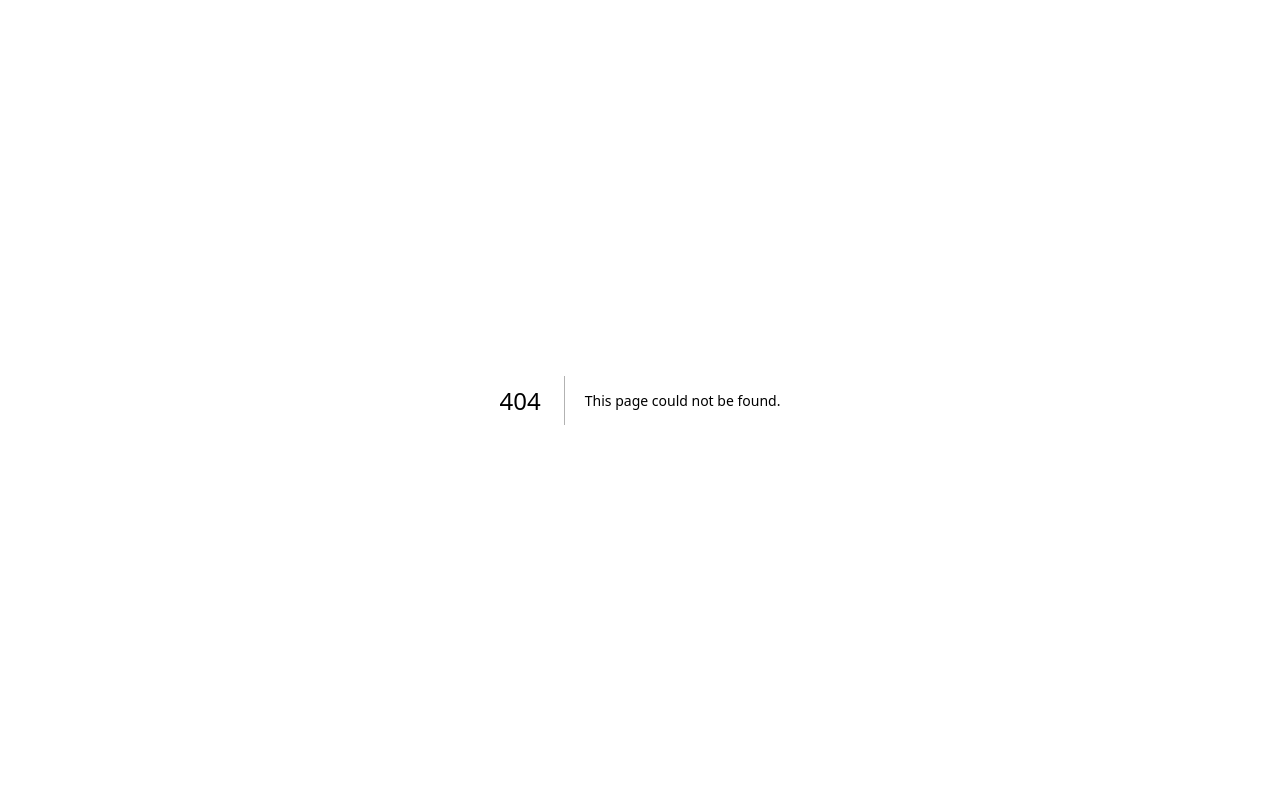
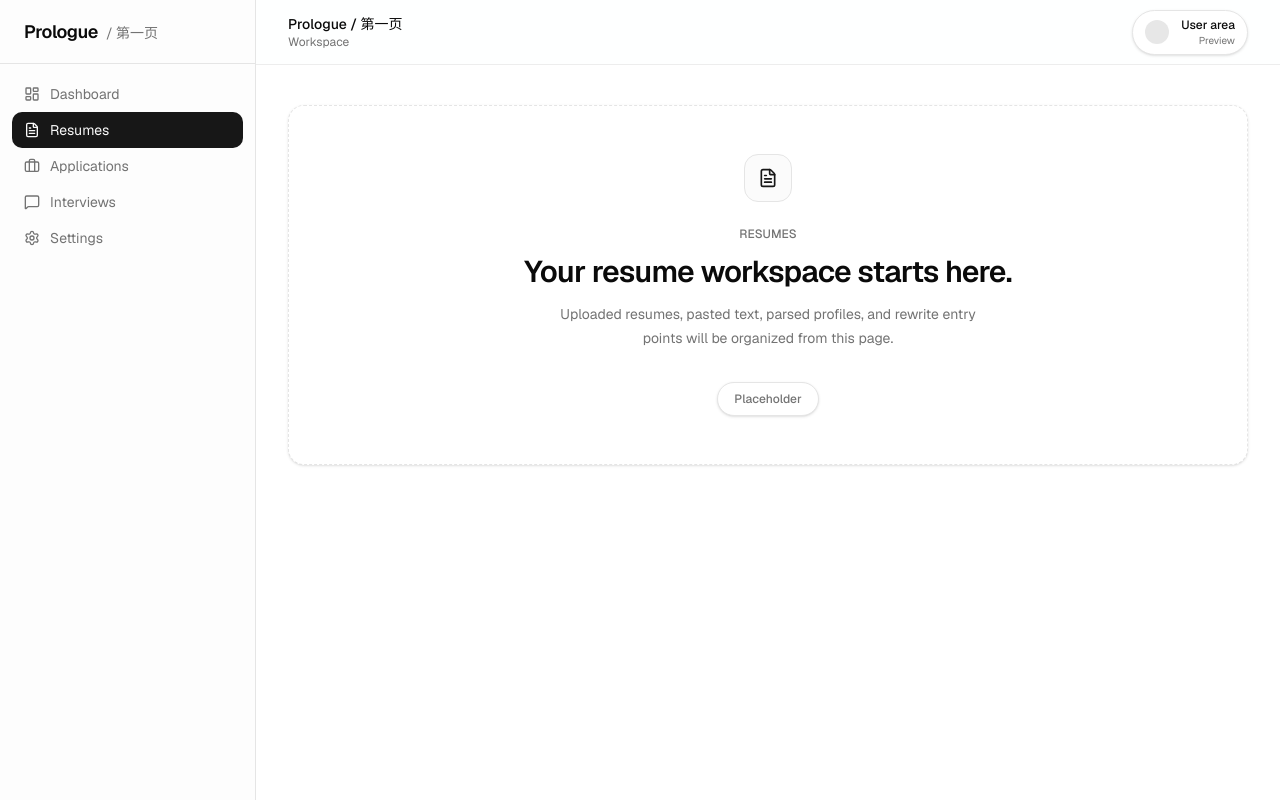
Before and after one commit to sketchp1ane/prologue-ai, a Next.js app: page /resumes in a window 1280 px wide. Before the commit this address had no page. Built offline with nearby package versions, Linux system fonts and the light colour scheme.

Commit message:
feat: add app shell placeholders

```diff
--- /dev/null
+++ b/app/(app)/applications/page.tsx
@@ -0,0 +1,15 @@
+import { Briefcase } from "lucide-react";
+
+import { EmptyState } from "@/components/app/EmptyState";
+
+export default function ApplicationsPage() {
+  return (
+    <EmptyState
+      icon={Briefcase}
+      eyebrow="Applications"
+      title="Application tracking starts here."
+      description="A calm board for companies, roles, stages, and job descriptions will sit behind this route as the workspace grows."
+      statusLabel="Placeholder"
+    />
+  );
+}
--- /dev/null
+++ b/app/(app)/dashboard/page.tsx
@@ -0,0 +1,15 @@
+import { LayoutDashboard } from "lucide-react";
+
+import { EmptyState } from "@/components/app/EmptyState";
+
+export default function DashboardPage() {
+  return (
+    <EmptyState
+      icon={LayoutDashboard}
+      eyebrow="Dashboard"
+      title="Your job-search command center will live here."
+      description="This overview will bring together application momentum, weekly progress, and the next best action in one focused surface."
+      statusLabel="Placeholder"
+    />
+  );
+}
--- /dev/null
+++ b/app/(app)/interviews/page.tsx
@@ -0,0 +1,15 @@
+import { MessageSquare } from "lucide-react";
+
+import { EmptyState } from "@/components/app/EmptyState";
+
+export default function InterviewsPage() {
+  return (
+    <EmptyState
+      icon={MessageSquare}
+      eyebrow="Interviews"
+      title="Interview notes will have their own quiet space."
+      description="Questions, reflections, and review summaries will be organized here once interview workflows are introduced."
+      statusLabel="Placeholder"
+    />
+  );
+}
--- /dev/null
+++ b/app/(app)/layout.tsx
@@ -0,0 +1,16 @@
+import { AppSidebar } from "@/components/app/AppSidebar";
+import { AppTopbar } from "@/components/app/AppTopbar";
+
+export default function WorkspaceLayout({ children }: Readonly<{ children: React.ReactNode }>) {
+  return (
+    <div className="min-h-screen bg-background text-foreground lg:grid lg:grid-cols-[16rem_1fr]">
+      <AppSidebar />
+      <div className="min-w-0">
+        <AppTopbar />
+        <main className="mx-auto w-full max-w-6xl px-5 py-8 sm:px-6 lg:px-8 lg:py-10">
+          {children}
+        </main>
+      </div>
+    </div>
+  );
+}
--- /dev/null
+++ b/app/(app)/resumes/page.tsx
@@ -0,0 +1,15 @@
+import { FileText } from "lucide-react";
+
+import { EmptyState } from "@/components/app/EmptyState";
+
+export default function ResumesPage() {
+  return (
+    <EmptyState
+      icon={FileText}
+      eyebrow="Resumes"
+      title="Your resume workspace starts here."
+      description="Uploaded resumes, pasted text, parsed profiles, and rewrite entry points will be organized from this page."
+      statusLabel="Placeholder"
+    />
+  );
+}
--- /dev/null
+++ b/app/(app)/settings/page.tsx
@@ -0,0 +1,15 @@
+import { Settings } from "lucide-react";
+
+import { EmptyState } from "@/components/app/EmptyState";
+
+export default function SettingsPage() {
+  return (
+    <EmptyState
+      icon={Settings}
+      eyebrow="Settings"
+      title="Workspace settings will stay tidy."
+      description="Account details, preferences, usage visibility, and AI configuration will live here when the app services are connected."
+      statusLabel="Placeholder"
+    />
+  );
+}
--- /dev/null
+++ b/components/app/AppSidebar.tsx
@@ -0,0 +1,47 @@
+"use client";
+
+import Link from "next/link";
+import { usePathname } from "next/navigation";
+
+import { cn } from "@/src/lib/utils";
+
+import { appNavigationItems } from "./navigation";
+
+export function AppSidebar() {
+  const pathname = usePathname();
+
+  return (
+    <aside className="border-border bg-secondary/20 lg:min-h-screen lg:w-64 lg:border-r">
+      <div className="hidden h-16 items-center border-b border-border px-6 lg:flex">
+        <Link href="/" className="flex items-baseline gap-2" aria-label="Prologue home">
+          <span className="text-lg font-semibold tracking-tight text-foreground">Prologue</span>
+          <span className="text-sm text-muted-foreground">/ 第一页</span>
+        </Link>
+      </div>
+
+      <nav aria-label="Workspace navigation" className="flex gap-2 overflow-x-auto p-4 lg:block lg:p-3">
+        {appNavigationItems.map((item) => {
+          const isActive = pathname === item.href || pathname.startsWith(`${item.href}/`);
+
+          return (
+            <Link
+              key={item.href}
+              href={item.href}
+              aria-current={isActive ? "page" : undefined}
+              className={cn(
+                "flex shrink-0 items-center gap-2.5 rounded-lg px-3 py-2 text-sm transition-colors",
+                "focus-visible:outline-none focus-visible:ring-2 focus-visible:ring-ring focus-visible:ring-offset-2",
+                isActive
+                  ? "bg-primary text-primary-foreground"
+                  : "text-muted-foreground hover:bg-secondary hover:text-foreground",
+              )}
+            >
+              <item.icon className="h-4 w-4" aria-hidden="true" />
+              <span>{item.label}</span>
+            </Link>
+          );
+        })}
+      </nav>
+    </aside>
+  );
+}
--- /dev/null
+++ b/components/app/AppTopbar.tsx
@@ -0,0 +1,20 @@
+export function AppTopbar() {
+  return (
+    <header className="sticky top-0 z-30 border-b border-border/70 bg-background/90 backdrop-blur-md">
+      <div className="flex h-16 items-center justify-between px-5 sm:px-6 lg:px-8">
+        <div>
+          <p className="text-sm font-medium text-foreground">Prologue / 第一页</p>
+          <p className="text-xs text-muted-foreground">Workspace</p>
+        </div>
+
+        <div className="flex items-center gap-3 rounded-full border border-border bg-card px-3 py-1.5 shadow-sm">
+          <div className="h-6 w-6 rounded-full bg-primary/10" aria-hidden="true" />
+          <div className="hidden text-right sm:block">
+            <p className="text-xs font-medium text-foreground">User area</p>
+            <p className="text-[10px] text-muted-foreground">Preview</p>
+          </div>
+        </div>
+      </div>
+    </header>
+  );
+}
--- /dev/null
+++ b/components/app/EmptyState.tsx
@@ -0,0 +1,37 @@
+import type { LucideIcon } from "lucide-react";
+
+type EmptyStateProps = {
+  icon: LucideIcon;
+  eyebrow: string;
+  title: string;
+  description: string;
+  statusLabel?: string;
+};
+
+export function EmptyState({
+  icon: Icon,
+  eyebrow,
+  title,
+  description,
+  statusLabel,
+}: EmptyStateProps) {
+  return (
+    <section className="rounded-2xl border border-dashed border-border bg-card p-8 shadow-sm sm:p-10 lg:p-12">
+      <div className="mx-auto flex max-w-xl flex-col items-center text-center">
+        <div className="mb-6 flex h-12 w-12 items-center justify-center rounded-xl border border-border bg-secondary/40 text-primary">
+          <Icon className="h-5 w-5" aria-hidden="true" />
+        </div>
+        <p className="mb-3 text-xs font-medium uppercase text-muted-foreground">{eyebrow}</p>
+        <h1 className="text-2xl font-semibold tracking-tight text-foreground sm:text-3xl">
+          {title}
+        </h1>
+        <p className="mt-3 max-w-md text-sm leading-6 text-muted-foreground">{description}</p>
+        {statusLabel ? (
+          <div className="mt-8 rounded-full border border-border bg-background px-4 py-2 text-xs font-medium text-muted-foreground shadow-sm">
+            {statusLabel}
+          </div>
+        ) : null}
+      </div>
+    </section>
+  );
+}
--- /dev/null
+++ b/components/app/navigation.ts
@@ -0,0 +1,36 @@
+import type { LucideIcon } from "lucide-react";
+import { Briefcase, FileText, LayoutDashboard, MessageSquare, Settings } from "lucide-react";
+
+export type AppNavigationItem = {
+  label: string;
+  href: string;
+  icon: LucideIcon;
+};
+
+export const appNavigationItems: AppNavigationItem[] = [
+  {
+    label: "Dashboard",
+    href: "/dashboard",
+    icon: LayoutDashboard,
+  },
+  {
+    label: "Resumes",
+    href: "/resumes",
+    icon: FileText,
+  },
+  {
+    label: "Applications",
+    href: "/applications",
+    icon: Briefcase,
+  },
+  {
+    label: "Interviews",
+    href: "/interviews",
+    icon: MessageSquare,
+  },
+  {
+    label: "Settings",
+    href: "/settings",
+    icon: Settings,
+  },
+];
```
Also changed, not shown: 2 other files (tests, documents, lock files or other folders).
